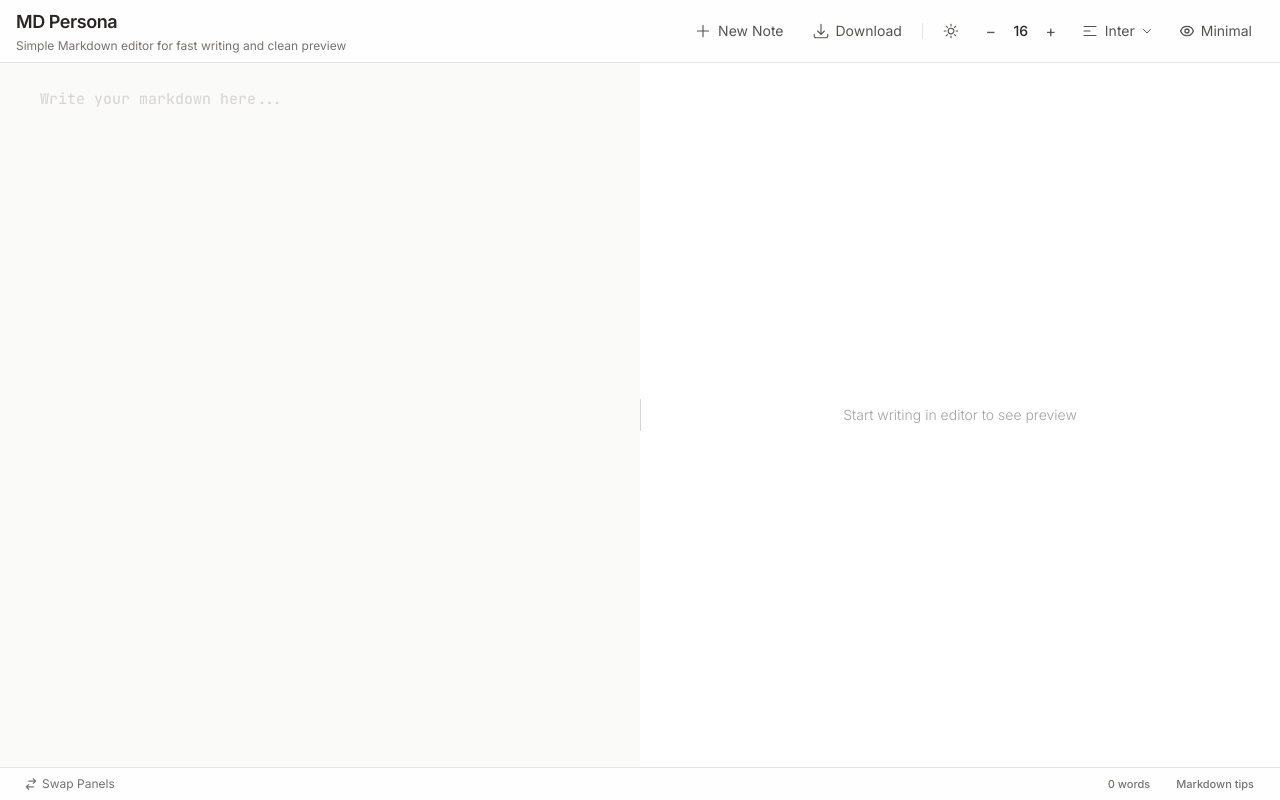
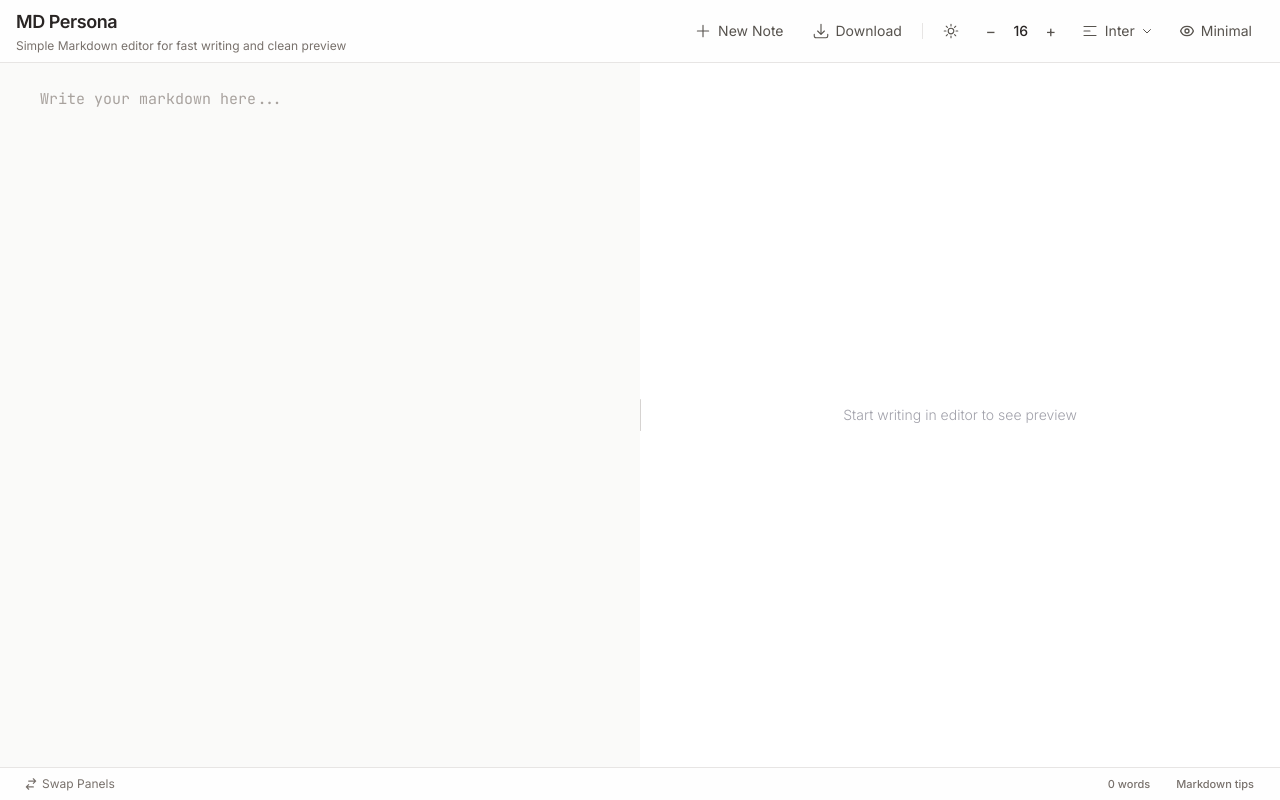
Before and after one commit to dsgnasd/MD-Editor, a React (Vite) app: page / in a window 1280 px wide. Built offline with nearby package versions, Linux system fonts and the light colour scheme.

Commit message:
Make editor placeholder more visible

```diff
--- a/src/components/Editor.tsx
+++ b/src/components/Editor.tsx
@@ -317,7 +317,7 @@ export const Editor = ({ value, onChange, fontSize, images, onImageAdd, onImageR
         value={value}
         onChange={onChange}
         onPaste={handlePaste}
-        className="w-full min-h-full px-4 sm:px-10 py-4 sm:py-6 font-mono leading-relaxed text-stone-700 dark:text-zinc-300 bg-transparent border-none resize-none outline-none placeholder:text-stone-300 dark:placeholder:text-zinc-600 selection:bg-blue-200 dark:selection:bg-blue-500/30"
+        className="w-full min-h-full px-4 sm:px-10 py-4 sm:py-6 font-mono leading-relaxed text-stone-700 dark:text-zinc-300 bg-transparent border-none resize-none outline-none placeholder:text-stone-400 dark:placeholder:text-zinc-500 selection:bg-blue-200 dark:selection:bg-blue-500/30"
         style={{ fontSize: `${fontSize}px` }}
         placeholder="Write your markdown here..."
         spellCheck={false}
```
